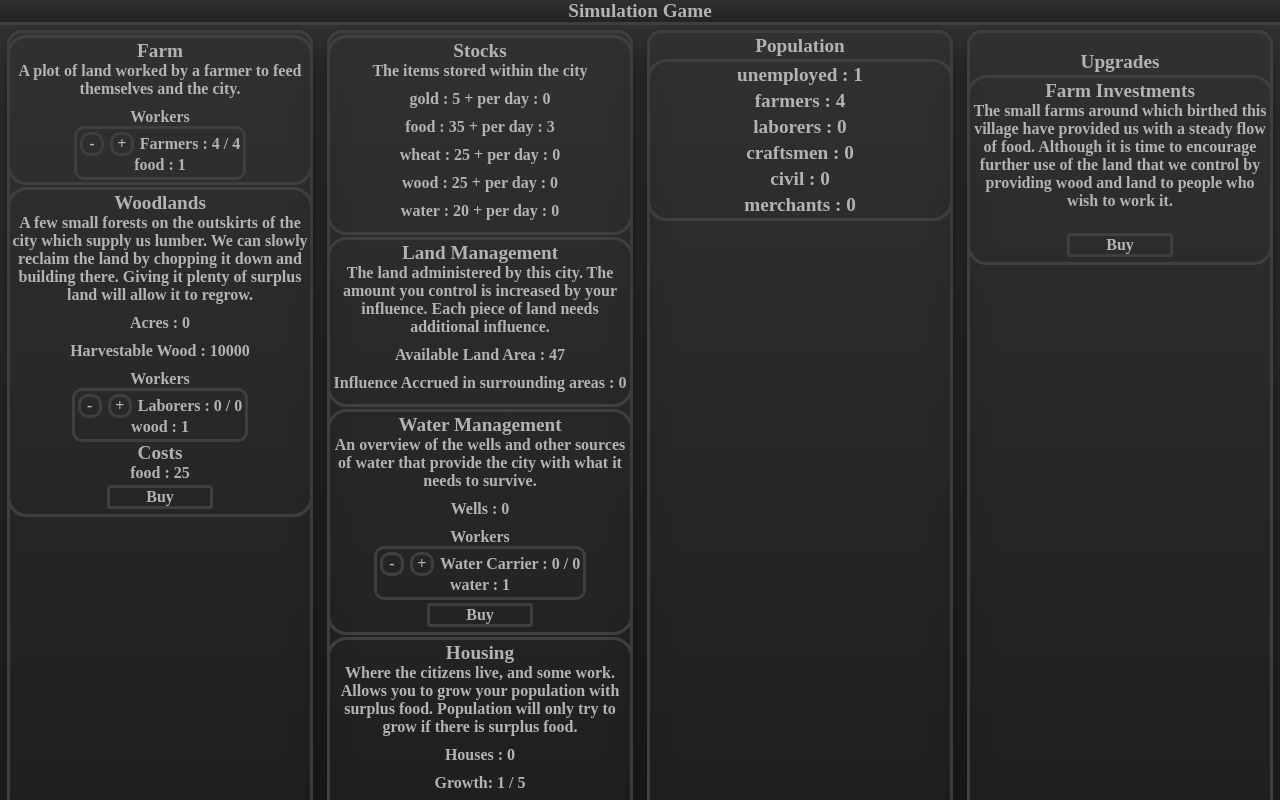
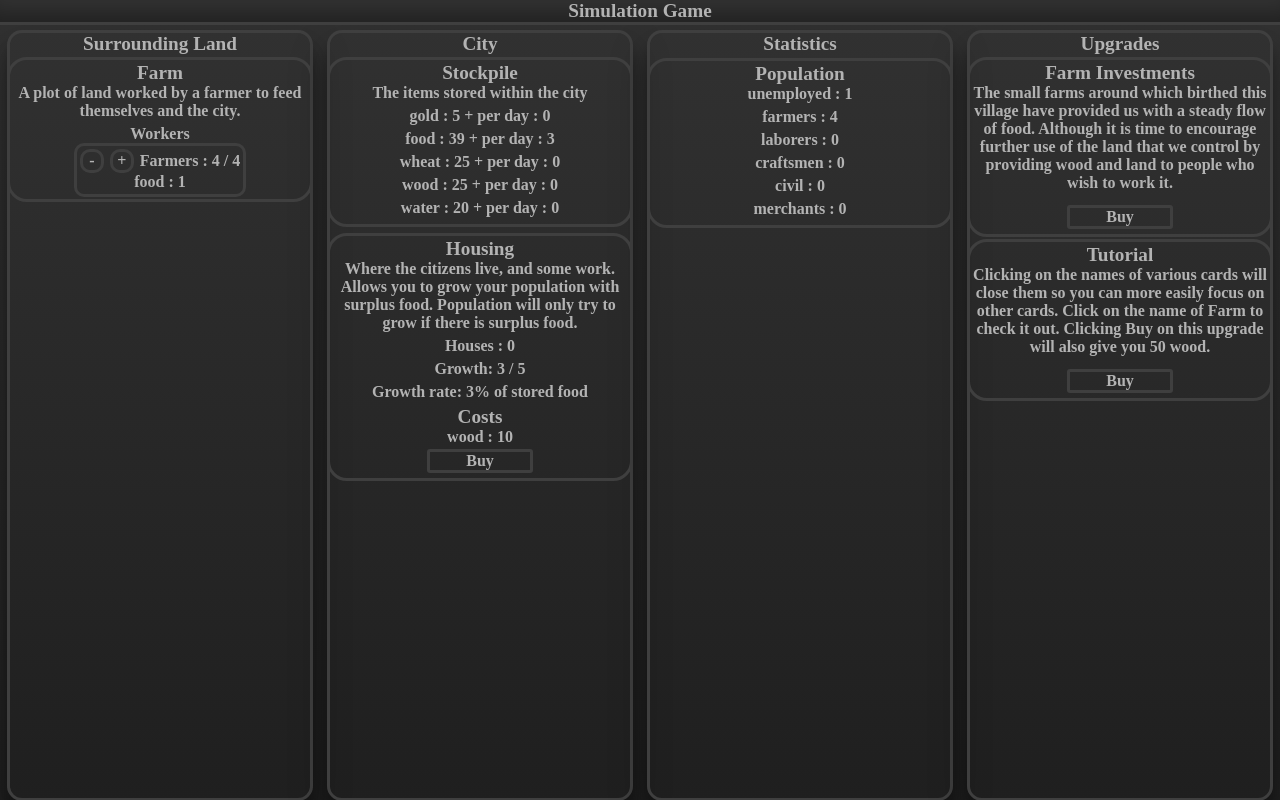
Before and after one commit to cowit/InvestmentSim, a plain HTML site: page index.html in a window 1280 px wide. Drawn offline with Linux system fonts and the light colour scheme.

Commit message:
Upgrades and tutorials

```diff
--- a/GameManager.js
+++ b/GameManager.js
@@ -3,6 +3,7 @@ let gameManager = {
     cities: [],
     initialize: function () {
         dayManager.startTimers();
+        gameManager.focusCity.projects.produce();
     },
     createCity: function (name) {
         newCity = new City(name);
--- a/Population.js
+++ b/Population.js
@@ -3,7 +3,8 @@ class Population {
     pops = [];
     constructor(city) {
         this.city = city;
-        uIManager.shell(this.elements, "population", "Population", "", 3);
+        uIManager.shell(this.elements, "population", undefined, "", 3);
+        uIManager.dropDown(this.elements, "popDropDown", "Population", "population");
         this.unemployed = new Pop("unemployed", 0, 1, [new ItemRef("food", -1)], city, this);
         this.farmers = new Pop("farmers", 0, 0, [], city, this);
         this.laborers = new Pop("laborers", 0, 0, [new ItemRef("food", -1)], city, this);
@@ -47,7 +48,8 @@ class Pop {
         this.consumption = consumption;
         this.city = city;
         this.population.pops.push(this);
-        uIManager.dropDown(population.elements, "popDropDown" + name, function () { return [name + " : " + this.amount] }.bind(this), "population");
+        // uIManager.dropDown(population.elements, "popDropDown" + name, function () { return [name + " : " + this.amount] }.bind(this), "population");
+        uIManager.subEffect(population.elements, "popSubEffect" + name, function () { return [name + " : " + this.amount] }.bind(this), "popDropDown");
         /*  consumption.forEach((con) => {
             uIManager.subEffect(population.elements, con.name + name, function () { return [con.name + " : " + con.amount] }.bind(this), "popDropDown" + name);
         })*/
--- a/Project.js
+++ b/Project.js
@@ -91,6 +91,7 @@ class Projects {
                 baseEfficiency: 1, //Base efficiency of the project which effects all output.
                 column: 1, //The column which this is put into.
                 unpurchasable: false, //Will hide the amount and buy button elements if false.
+                unlocked: true,
                 jobList: [
                     { name: "farmers", exName: "Farmers", amount: 1, production: [new ItemRef("food", 1)] }
                 ], //Put an object literal in { name: "farmers", amount: 1, production: [new ItemRef("food", 1)] }
@@ -118,6 +119,7 @@ class Projects {
                 baseEfficiency: 1, //Base efficiency of the project which effects all output.
                 column: 2, //The column which this is put into.
                 unpurchasable: true, //Will hide the amount and buy button elements if false.
+                unlocked: true,
                 jobList: [], //Put an object literal in { name: "farmers", amount: 1, production: [new ItemRef("food", 1)] }
                 costList: [
                     new ItemRef("wood", 10)
@@ -340,7 +342,7 @@ class ItemDisplay {
         this.elements = projects.elements;
         this.city = city;
         uIManager.shell(this.elements, "itemDisplayShell", undefined, undefined, 2);
-        uIManager.dropDown(this.elements, "itemDisplay", "Stocks", "itemDisplayShell");
+        uIManager.dropDown(this.elements, "itemDisplay", "Stockpile", "itemDisplayShell");
         uIManager.subEffect(this.elements, "itemDisplayDesc", function () { return ["The items stored within the city"] }.bind(this), "itemDisplay");
         var cityItems = this.city.items;
         for (var i in cityItems) {
@@ -360,7 +362,12 @@ class Project {
     //#endregion
 
     constructor(conObj) {
-
+        if (conObj.unlocked == true) {
+            this.unlocked = true;
+        }
+        else {
+            this.unlocked = false;
+        }
         this.name = conObj.projectName; //Name of the project.
         this.description = conObj.projectDescription; //Description of the project.
         this.nameOfAmount = conObj.nameOfAmount;
@@ -395,7 +402,7 @@ class Project {
         })
 
         //#region UI creation. Use uIManager to create effects.
-        uIManager.shell(this.elements, projectId + "Shell", undefined, undefined, this.column); //Creates the shell which all other UI goes into.
+        this.shell = uIManager.shell(this.elements, projectId + "Shell", undefined, undefined, this.column); //Creates the shell which all other UI goes into.
         uIManager.dropDown(this.elements, projectId, this.name, projectId + "Shell");
         uIManager.subEffect(this.elements, projectId + "Desc", function () { return [this.description] }.bind(this), projectId);
         this.amountEffect = uIManager.subEffect(this.elements, projectId + "Amount", function () { return [this.nameOfAmount + " : " + this.amount] }.bind(this), projectId);
@@ -436,6 +443,7 @@ class Project {
     }
 
     onProduce() {//Called at the end of each day by projects.producers.
+        if (this.unlocked == true) {
             this.jobs.forEach(job => job.produce());
             this.produceFunctions.forEach(fun => fun());
 
@@ -449,6 +457,15 @@ class Project {
                 this.amountEffect.openEffect();
                 this.costsRef.open();
             }
+        }
+
+        if (this.unlocked == true) {
+            this.shell.open();
+        }
+        else {
+            this.shell.close();
+        }
+
     }
 
     editJobs(jobObj) {
--- a/Styles.css
+++ b/Styles.css
@@ -56,7 +56,7 @@
 }
 
 .subEffect {
-    margin-bottom: 10px;
+    margin-bottom: 5px;
 }
 
 .workerWrapper {
--- a/UIManager.js
+++ b/UIManager.js
@@ -20,7 +20,7 @@ let uIManager = {
             const n = document.createElement("p");
             eH.id = id;
             n.id = "name" + id;
-            document.querySelector("#" + attachTo).append(document.createElement("br"));
+            //document.querySelector("#" + attachTo).append(document.createElement("br"));
             document.querySelector("#" + attachTo).append(eH);
             eH.append(n);
             n.className = "effect projectName";
@@ -81,15 +81,17 @@ let uIManager = {
             title.append(effectsWrapper);
             effectsWrapper.id = id;
             effectsWrapper.className = "project shell";
-            parentList.push(new Shell(name, description, title, projectName, projectDesc, effectsWrapper));
-            return effectsWrapper;
+            var returnShell = new Shell(name, description, title, projectName, projectDesc, effectsWrapper);
+            parentList.push(returnShell);
+            return returnShell;
         }
         else {
             const title = document.querySelector("#" + id + "Title");
             const projectName = document.querySelector("#" + id + "ProjectName");
             const projectDesc = document.querySelector("#" + id + "ProjectDesc");
-            parentList.push(new Shell(name, description, title, projectName, projectDesc, effectsWrapper));
-            return effectsWrapper;
+            var returnShell = new Shell(name, description, title, projectName, projectDesc, effectsWrapper);
+            parentList.push(returnShell);
+            return returnShell;
         }
     },
     buildButton: function (parentList, id, onClick, attachTo) {
@@ -336,6 +338,14 @@ class Shell {
         this.wrapperE = wrapperE;
     }
 
+    open() {
+        this.wrapperE.className = "project shell";
+    }
+
+    close() {
+        this.wrapperE.className = "close";
+    }
+
     set() {
         if (this.nameE != undefined) {
             this.nameE.textContent = this.name;
--- a/UpgradeManager.js
+++ b/UpgradeManager.js
@@ -1,7 +1,7 @@
 class UpgradeManager {
     elements = []
+    upgrades = []
     constructor() {
-        uIManager.effectHeader(this.elements, "upgradesHeader", "Upgrades", "upgradesDivider");
         this.farmInvestments = new Upgrade(
             this,
             "farmInvestments",
@@ -9,15 +9,22 @@ class UpgradeManager {
             "The small farms around which birthed this village have provided us with a steady flow of food. Although it is time to encourage further use of the land that we control by providing wood and land to people who wish to work it.",
             function () {
                 this.unpurchasable = true;
+                this.projects["landManagement"].unlocked = true;
             },
             [],
-            ["farm"]
+            ["farm"],
         );
-
-    }
-
-    unlockUpgrades(city) {
-        if (city.projects.farm.amount >= 5 && this.influentialFarmsUnlocked == undefined) {
+        this.dropDownTutorial = new Upgrade(
+            this,
+            "dropDownTutorial",
+            "Tutorial",
+            "Clicking on the names of various cards will close them so you can more easily focus on other cards. Click on the name of Farm to check it out. Clicking Buy on this upgrade will also give you 50 wood.",
+            function () {
+                this.city.items.wood.add(50);
+            },
+            [/*new Ref("wood", 10)*/] /* UpgradeCost */,
+            ["farm"] //Which cards this effects.
+        );
         this.influentialFarms = new Upgrade(
             this,
             "influentialFarms",
@@ -27,11 +34,8 @@ class UpgradeManager {
                 this.city.items["influence"].amount += 10;
             },
             [],
-                ["farm"]
-            )
-            this.influentialFarmsUnlocked = true;
-        }
-        if (city.projects.farm.amount >= 25 && this.fallowedFieldsUnlocked == undefined) {
+            ["farm"],
+        );
         this.fallowedFields = new Upgrade(
             this,
             "fallowedFields",
@@ -42,10 +46,13 @@ class UpgradeManager {
                 this.efficiency += 0.25;
             },
             [new ItemRef("wood", 10)] /* UpgradeCost */,
-                ["farm"] //Which cards this effects.
+            ["farm"], //Which cards this effects.
         );
-            this.fallowedFieldsUnlocked = true;
     }
+
+    unlockUpgrades() {
+        this.farmInvestments.unlock();
+        this.dropDownTutorial.unlock();
     }
 
     updateDisplay() {
@@ -58,8 +65,9 @@ class UpgradeManager {
 class Upgrade {
     purchased = false; //When true will be removed from all upgrade lists.
     baseElement; //The element which is Removed() when purchased.
+    unlocked = false;
     constructor(uM, id, name, description, effect, costs, targetBuildings) {
-        this.uM = uM;
+        this.uM = uM; //Upgrade Manager.
         this.elements = uM.elements;
         this.id = id;
         this.name = name;
@@ -67,11 +75,17 @@ class Upgrade {
         this.effect = effect; //A function which activates when purchased.
         this.costs = costs; //A list of Refs passed by the constructor.
         this.targetBuildings = targetBuildings; //A list of strings which tell it which buildings this effect.
+    }
+
+    unlock() {
+        if (!this.unlocked) {
             this.createUI();
+        }
+        this.unlocked = true;
     }
 
     createUI() {
-        this.baseElement = uIManager.shell(this.elements, this.id + "upgradesShell", undefined, undefined, 4)
+        this.baseElement = uIManager.shell(this.elements, this.id + "upgradesShell", undefined, undefined, 4).wrapperE;
         uIManager.dropDown(this.elements, this.id + "dropDown", this.name, this.id + "upgradesShell");
         uIManager.subEffect(this.elements, this.id + "desc", function () { return [this.description] }.bind(this), this.id + "dropDown");
         uIManager.refEffect(this.elements, this.id + "costs", "Costs", function () { return this.costs }.bind(this), this.id + "dropDown");
--- a/index.html
+++ b/index.html
@@ -15,13 +15,20 @@
     <div class="mainView">
         <!--Projects are listed here-->
         <div class="divide projects">
+            <p class="projectName">Surrounding Land</p>
         </div>
         <!--Items are listed here-->
-        <div class="divide items"></div>
+        <div class="divide items">
+            <p class="projectName">City</p>
+        </div>
         <!--Cities are listed here-->
-        <div class="divide cities"></div>
+        <div class="divide cities">
+            <p class="projectName">Statistics</p>
+        </div>
         <!--Upgrades are listed here-->
-        <div class="divide upgrades" id="upgradesDivider"></div>
+        <div class="divide upgrades" id="upgradesDivider">
+            <p class="projectName">Upgrades</p>
+        </div>
 
 
     </div>
```
Also changed, not shown: GameConsole.js (line endings or trailing spaces). Lines whose indentation alone changed are shown as unchanged.
